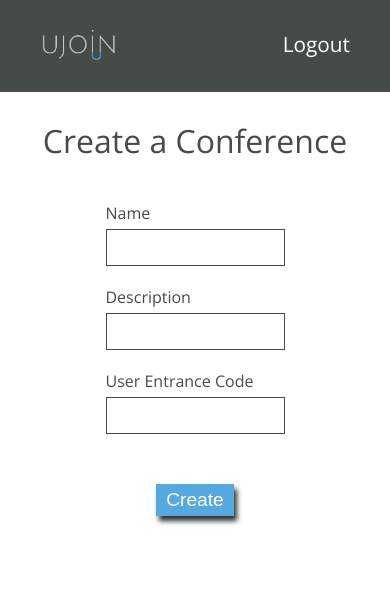
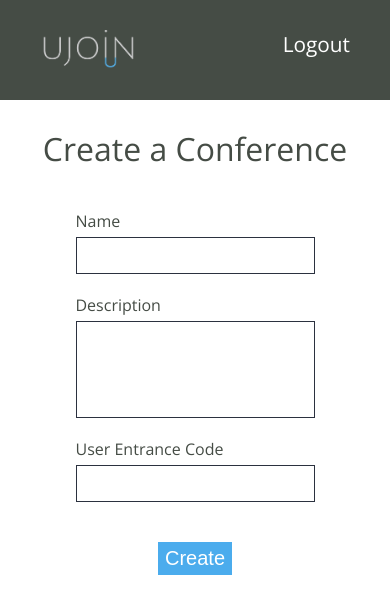
Before and after one commit to abbycayla/summative-ujoin, a Vue app: page /#/create-conference in a window 390 px wide. Shown: the top 614 px of the page. Built offline with nearby package versions, Linux system fonts and the light colour scheme; what vue-resource would draw is missing.

Commit message:
responsive

```diff
--- a/src/components/admin/CreateConference.vue
+++ b/src/components/admin/CreateConference.vue
@@ -12,7 +12,7 @@
           <label> Name </label> <br />
           <input type="text"> <br />
           <label> Description </label> <br />
-          <input type="text"> <br />
+          <input class="description" type="text"> <br />
           <label> User Entrance Code </label> <br />
           <input type="text"> <br />
         </form>
@@ -63,23 +63,20 @@ h1 {
 }
 
 .submit {
-    padding: 5px 10px;
+    padding: 5px 7px;
     border: none;
-    background-color: #54a9de;
-    box-shadow: 3px 5px 5px rgb(49, 49, 49);
+    background-color: #4baced;
     outline: none;
-    font-size: 1.2em;
-    font-weight: lighter;
     display: block;
     margin-right: auto;
     margin-left: auto;
-    margin-top: 30px;
+    margin-top: 20px;
 }
 
 .submit a {
     color: white;
     text-decoration: none;
-    font-weight: lighter;
+    font-size: 1.5em;
 }
 
 label {
@@ -96,8 +93,12 @@ label {
 
 input {
   margin: 5px 0px 20px 0px;
-  border: 1.3px solid #454c45;
-  padding: 10px 0px;
+  border: 1px solid #2b313f;
+  padding: 10px 30px;
+}
+
+.description {
+  padding: 40px 30px;
 }
 
 @media only screen and (min-width: 768px) {
@@ -106,13 +107,18 @@ input {
     margin: 10px 0px 20px 0px;
   }
 
+  .description {
+    padding: 40px 200px;
+  }
+
   h1 {
     font-size: 3em;
 }
 
 .form {
-  padding-top: 20px;
+  padding-top: 0px;
 }
+
 }
 
 </style>
--- a/src/components/admin/HeaderAdmin.vue
+++ b/src/components/admin/HeaderAdmin.vue
@@ -31,7 +31,7 @@ h1 {
 }
 
 .header img {
-    width: 80px;
+    width: 100px;
 }
 
 
```
